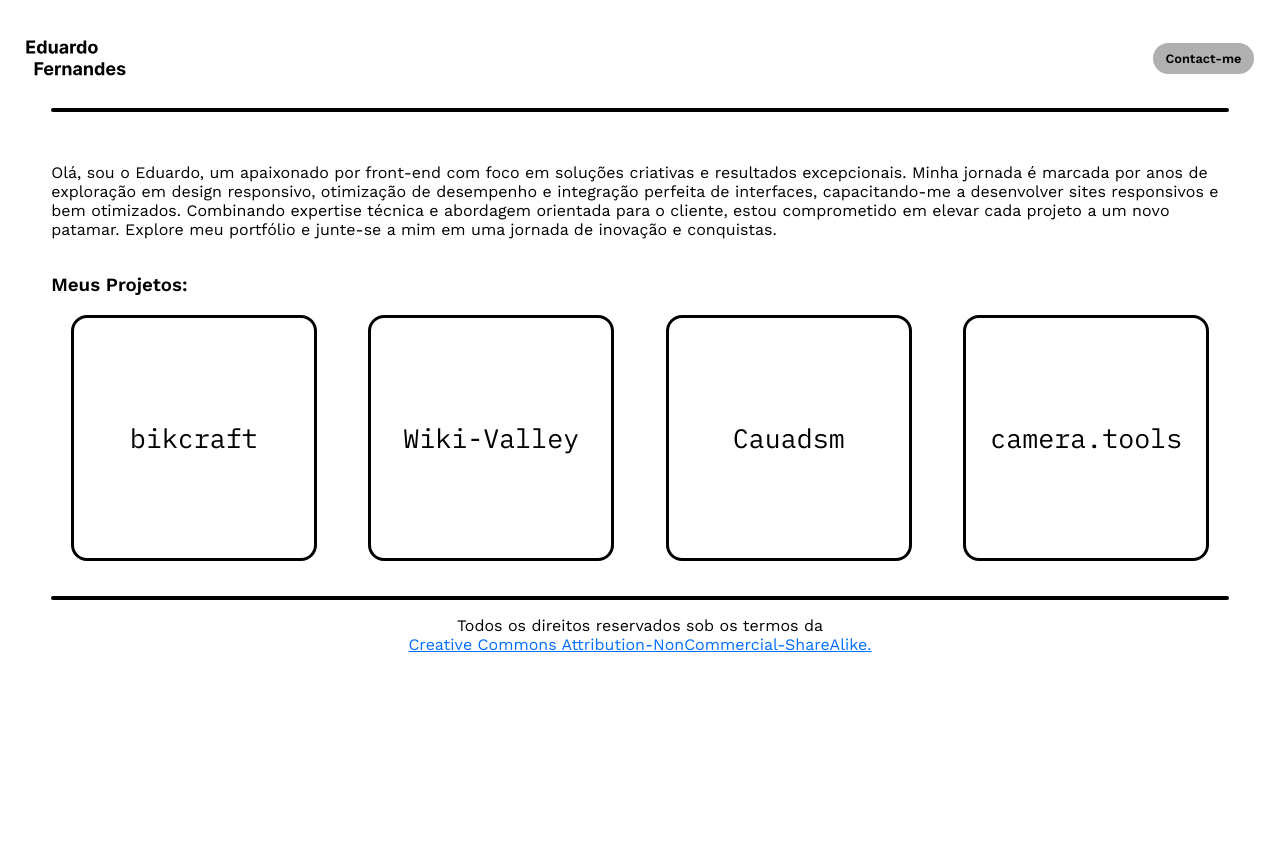
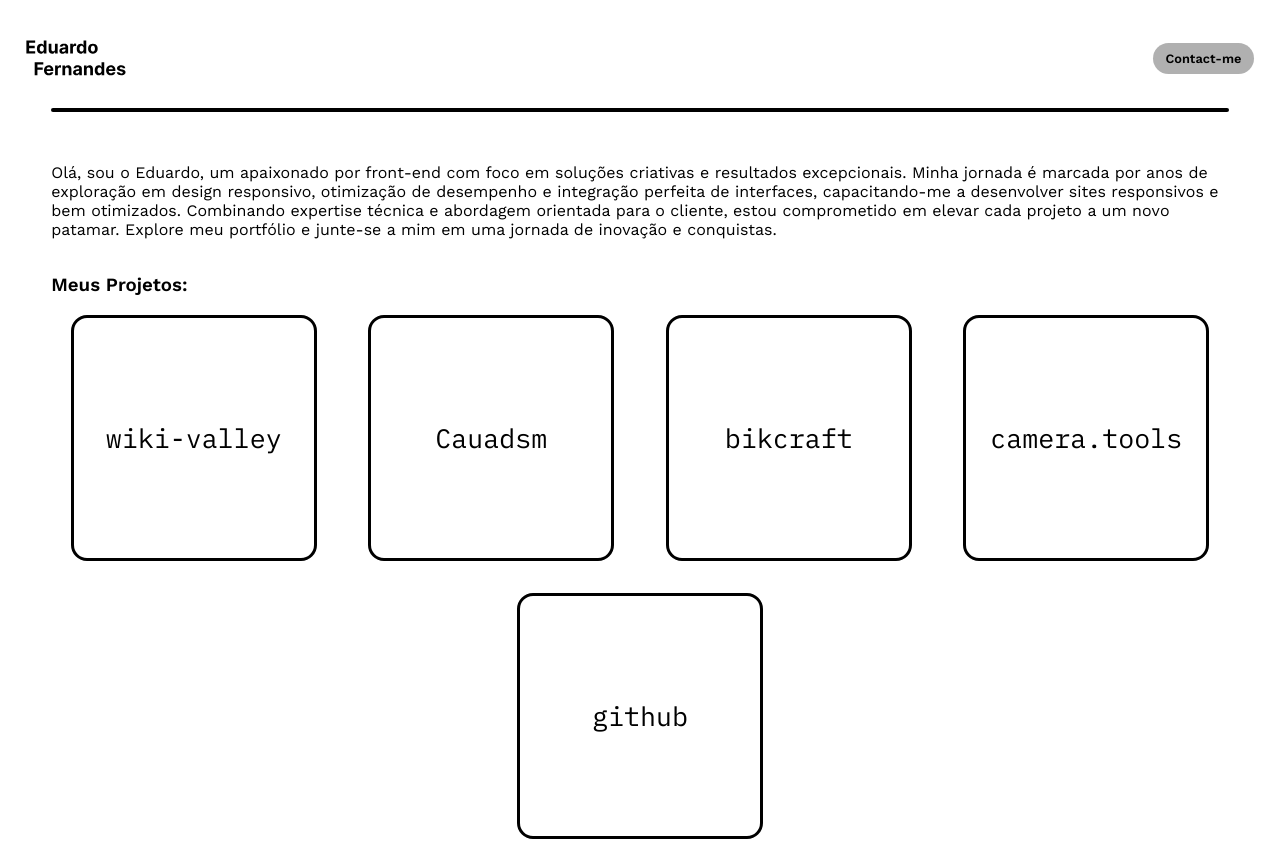
Before and after one commit to Efrnds/portfolio, a Next.js app: page / in a window 1280 px wide. Shown: the top 841 px of the page. Before the commit the page ends 800 px from the top, so only its background shows below. Built offline with nearby package versions, Linux system fonts and the light colour scheme.

Commit message:
starting to import my projects

```diff
--- a/components/box.js
+++ b/components/box.js
@@ -2,12 +2,12 @@
 import Link from 'next/link';
 
 
-export default function Box({title}) {
+export default function Box({title, href}) {
     return (
         <div className={styles.proj}>
             <h1>{title ? title : "Default title"}</h1>
             <div className={styles.middle}>
-                <Link className='botaoMiddle' href="">visitar</Link>
+                <Link className='botaoMiddle' href={href}>visitar</Link>
             </div>
         </div>
     );
--- a/components/layout.module.css
+++ b/components/layout.module.css
@@ -77,9 +77,15 @@
 }
 
 .footer a {
-  color: rgb(0, 110, 255);
+  color: #0059ff;
   text-decoration: underline;
 }
+
+.footer a:hover {
+  color: #003eb2;
+  text-shadow: #7aa8ff 1px 0px 2px;
+}
+
 .footer p{
   text-align: center;
 }
--- a/pages/contact.js
+++ b/pages/contact.js
@@ -9,7 +9,7 @@
             <div className={style.contact}>
                 <h2>Entre em contato:</h2>
                 <div className={style.card}>
-                    <span className={style.imgcard}><Image src="/images/pfp.jpg" width={200} height={200} alt="profile picture" srcset="" /></span>
+                    <span className={style.imgcard}><Image src="/images/pfp.png" width={200} height={200} alt="profile picture" srcset="" /></span>
                     <div className={style.email} >
                         <Link href="mailto:contato.efrnds@outlook.com ">contato.efrnds@outlook.com</Link>
                         <Link href="tel:+55(44)99807-4897 ">(44)99807-4897</Link>
--- a/pages/index.js
+++ b/pages/index.js
@@ -1,21 +1,31 @@
+import React, { useState } from 'react';
 import style from '/styles/index.module.css';
 import Layout from '../components/layout';
 import Box from '../components/box';
 
 export default function Home() {
+  const projects = [
+    { title: "wiki-valley", href: "https://wiki-valley.github.io" },
+    { title: "Cauadsm", href: "https://cauadsm.github.io" },
+    { title: "bikcraft", href: "/" },
+    { title: "camera.tools", href: "/" },
+    { title: "github", href: "/" },
+    // Adicione mais projetos conforme necessário
+  ];
   return (
     <Layout>
       <p>Olá, sou o Eduardo, um apaixonado por front-end com foco em soluções criativas e resultados excepcionais. Minha jornada é marcada por anos de exploração em design responsivo, otimização de desempenho e integração perfeita de interfaces, capacitando-me a desenvolver sites responsivos e bem otimizados. Combinando expertise técnica e abordagem orientada para o cliente, estou comprometido em elevar cada projeto a um novo patamar. Explore meu portfólio e junte-se a mim em uma jornada de inovação e conquistas.</p>
       <h3>Meus Projetos:</h3>
       <div className={style.uga}>
-      <Box title="bikcraft">
-      </Box>
-      <Box title="Wiki-Valley">
-      </Box>
-      <Box title="Cauadsm">
+      {/* <Box title="bikcraft">
+      </Box> */}
+      {projects.map((project, index) => (
+        <Box key={index} title={project.title} href={project.href}/>
+      ))}
+      {/* <Box title="Cauadsm">
       </Box>
       <Box title="camera.tools">
-      </Box>
+      </Box> */}
       </div>
     </Layout>
   );
```
Also changed, not shown: components/contact.module.css (+8 -4 lines), public/images/pfp.jpg (deleted), public/images/pfp.png (added).
